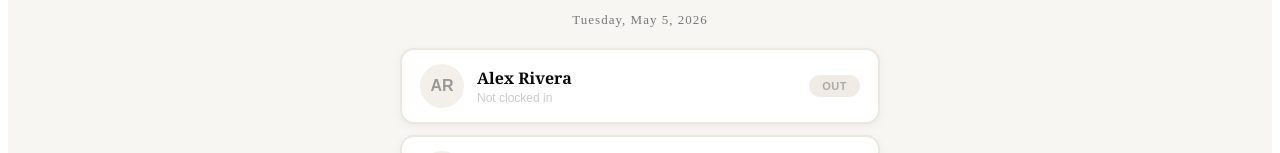
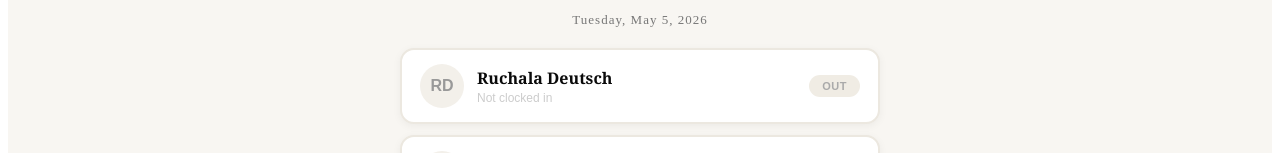
Before and after one commit to dressmcx/Mcx-payroll, a React (Vite) app: page / in a window 1280 px wide. Shown: the part 262-415 px from the top of the page. Built offline with nearby package versions, Linux system fonts and the light colour scheme.

Commit message:
Update App.jsx

```diff
--- a/src/App.jsx
+++ b/src/App.jsx
@@ -1,7 +1,7 @@
 import { useState, useEffect } from "react";
 
 const INITIAL_WORKERS = [
-  { id: 1, name: "Alex Rivera",  pin: "1001", rate: 18, email: "", phone: "" },
+  { id: 1, name: "Ruchala Deutsch",  pin: "1001", rate: 18, email: "", phone: "" },
   { id: 2, name: "Jordan Smith", pin: "1002", rate: 16, email: "", phone: "" },
   { id: 3, name: "Taylor Brown", pin: "1003", rate: 17, email: "", phone: "" },
   { id: 4, name: "Morgan Lee",   pin: "1004", rate: 15, email: "", phone: "" },
```
